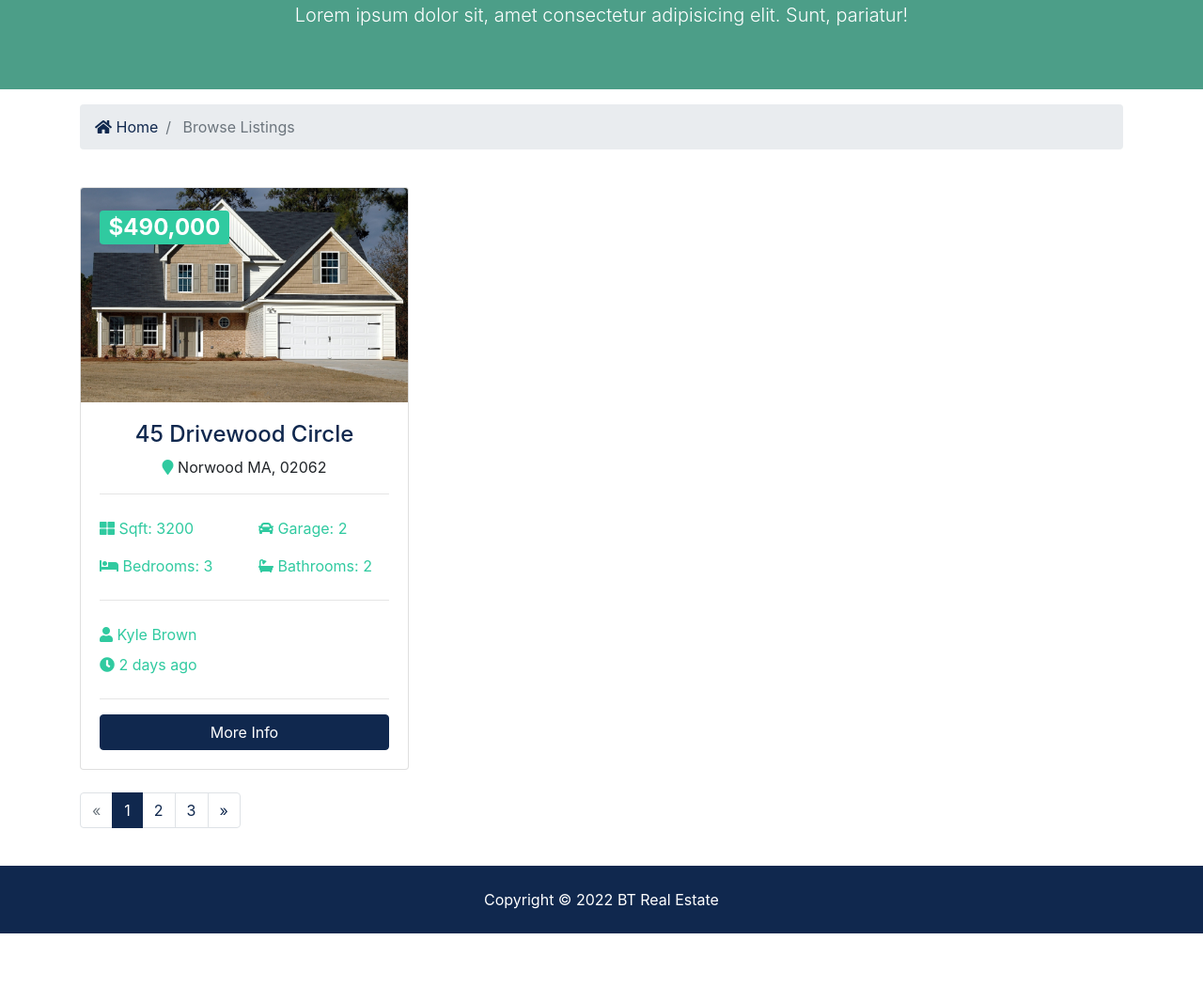
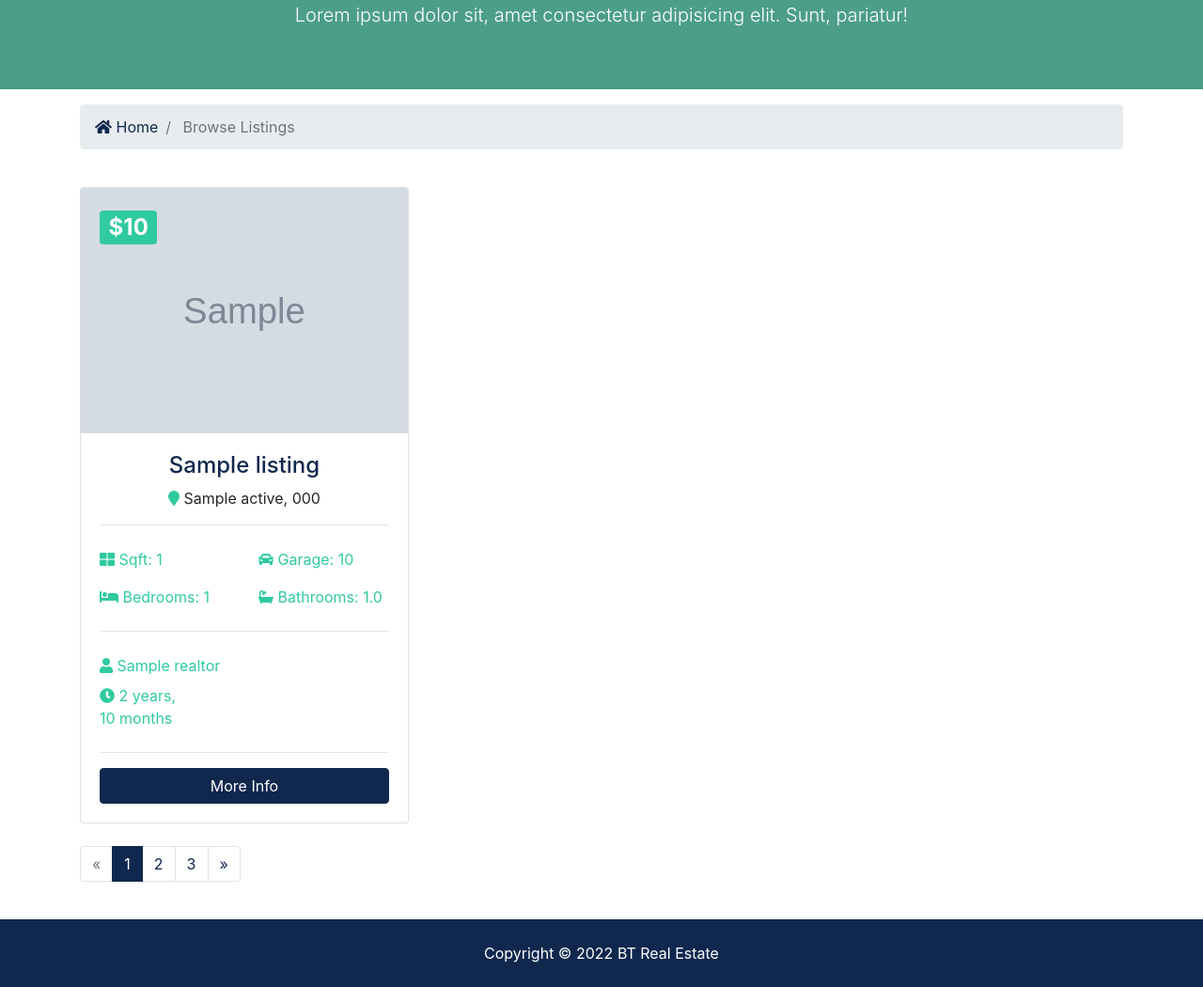
Before and after one commit to joaonc/django-real-estate, a Django app: page /listings/ in a window 1280 px wide. Shown: the part 250-1300 px from the top of the page at 94% size. Before the commit the page ends 1243 px from the top, so only its background shows below. Run offline with Django 4.2, Linux system fonts and the light colour scheme; tables that the repository leaves empty hold one stand-in row (values such as "Sample post"); grey boxes marked "Sample" are stand-in pictures; some libraries are stand-ins or nearby versions.

Commit message:
listings page refactor

```diff
--- a/btre/settings.py
+++ b/btre/settings.py
@@ -40,6 +40,7 @@ INSTALLED_APPS = [
     'django.contrib.sessions',
     'django.contrib.messages',
     'django.contrib.staticfiles',
+    'django.contrib.humanize',
 ]
 
 MIDDLEWARE = [
--- a/templates/listings/listings.html
+++ b/templates/listings/listings.html
@@ -1,4 +1,5 @@
 {% extends 'base.html' %}
+{% load humanize %}
 
 {% block content %}
 
@@ -39,49 +40,52 @@
             <!-- Listing -->
             <div class="col-md-6 col-lg-4 mb-4">
               <div class="card listing-preview">
-                <img class="card-img-top" src="assets/img/homes/home-1.jpg" alt="">
+                <img class="card-img-top" src="{{ listing.photo_main.url }}" alt="">
                 <div class="card-img-overlay">
                   <h2>
-                    <span class="badge badge-secondary text-white">$490,000</span>
+                    <span
+                      class="badge badge-secondary text-white">${{ listing.price | intcomma }}
+                    </span>
                   </h2>
                 </div>
                 <div class="card-body">
                   <div class="listing-heading text-center">
-                    <h4 class="text-primary">45 Drivewood Circle</h4>
+                    <h4 class="text-primary">{{ listing.title }}</h4>
                     <p>
-                      <i class="fas fa-map-marker text-secondary"></i> Norwood MA,
-                      02062</p>
+                      <i class="fas fa-map-marker text-secondary"></i>
+                      {{ listing.city }} {{ listing.state }}, {{ listing.zipcode }}
+                    </p>
                   </div>
                   <hr>
                   <div class="row py-2 text-secondary">
                     <div class="col-6">
-                      <i class="fas fa-th-large"></i> Sqft: 3200
+                      <i class="fas fa-th-large"></i> Sqft: {{ listing.sqft }}
                     </div>
                     <div class="col-6">
-                      <i class="fas fa-car"></i> Garage: 2
+                      <i class="fas fa-car"></i> Garage: {{ listing.garage }}
                     </div>
                   </div>
                   <div class="row py-2 text-secondary">
                     <div class="col-6">
-                      <i class="fas fa-bed"></i> Bedrooms: 3
+                      <i class="fas fa-bed"></i> Bedrooms: {{ listing.bedrooms }}
                     </div>
                     <div class="col-6">
-                      <i class="fas fa-bath"></i> Bathrooms: 2
+                      <i class="fas fa-bath"></i> Bathrooms: {{ listing.bathrooms }}
                     </div>
                   </div>
                   <hr>
                   <div class="row py-2 text-secondary">
                     <div class="col-12">
-                      <i class="fas fa-user"></i> Kyle Brown
+                      <i class="fas fa-user"></i> {{ listing.realtor.name }}
                     </div>
                   </div>
                   <div class="row text-secondary pb-2">
                     <div class="col-6">
-                      <i class="fas fa-clock"></i> 2 days ago
+                      <i class="fas fa-clock"></i> {{ listing.list_date | timesince }}
                     </div>
                   </div>
                   <hr>
-                  <a href="{% url 'listing' listing_id=1 %}" class="btn btn-primary btn-block">More
+                  <a href="{% url 'listing' listing.id %}" class="btn btn-primary btn-block">More
                     Info</a>
                 </div>
               </div>
```
